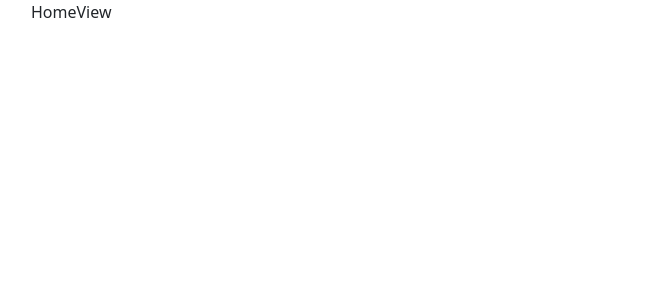
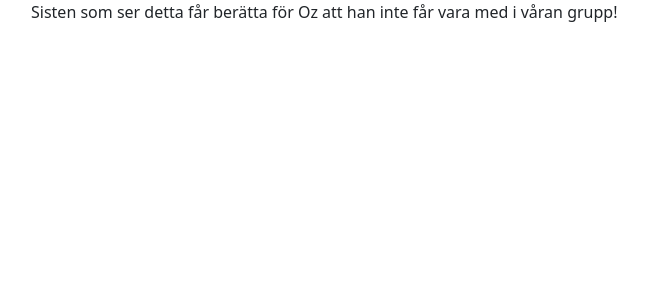
Before and after one commit to PatrikByren/Manero-frontend, a React (Create React App) app: page / in a window 1280 px wide. Shown: the top 300 px of the page, without its empty margins (51-699 px from the left). Built offline with nearby package versions, Linux system fonts and the light colour scheme.

Commit message:
starta appen och läs

```diff
--- a/src/views/HomeView.js
+++ b/src/views/HomeView.js
@@ -1,9 +1,12 @@
-import React from 'react'
+import React from "react";
 
 const HomeView = () => {
   return (
-    <div>HomeView</div>
-  )
-}
+    <div>
+      Sisten som ser detta får berätta för Oz att han inte får vara med i våran
+      grupp!
+    </div>
+  );
+};
 
-export default HomeView
+export default HomeView;
```
